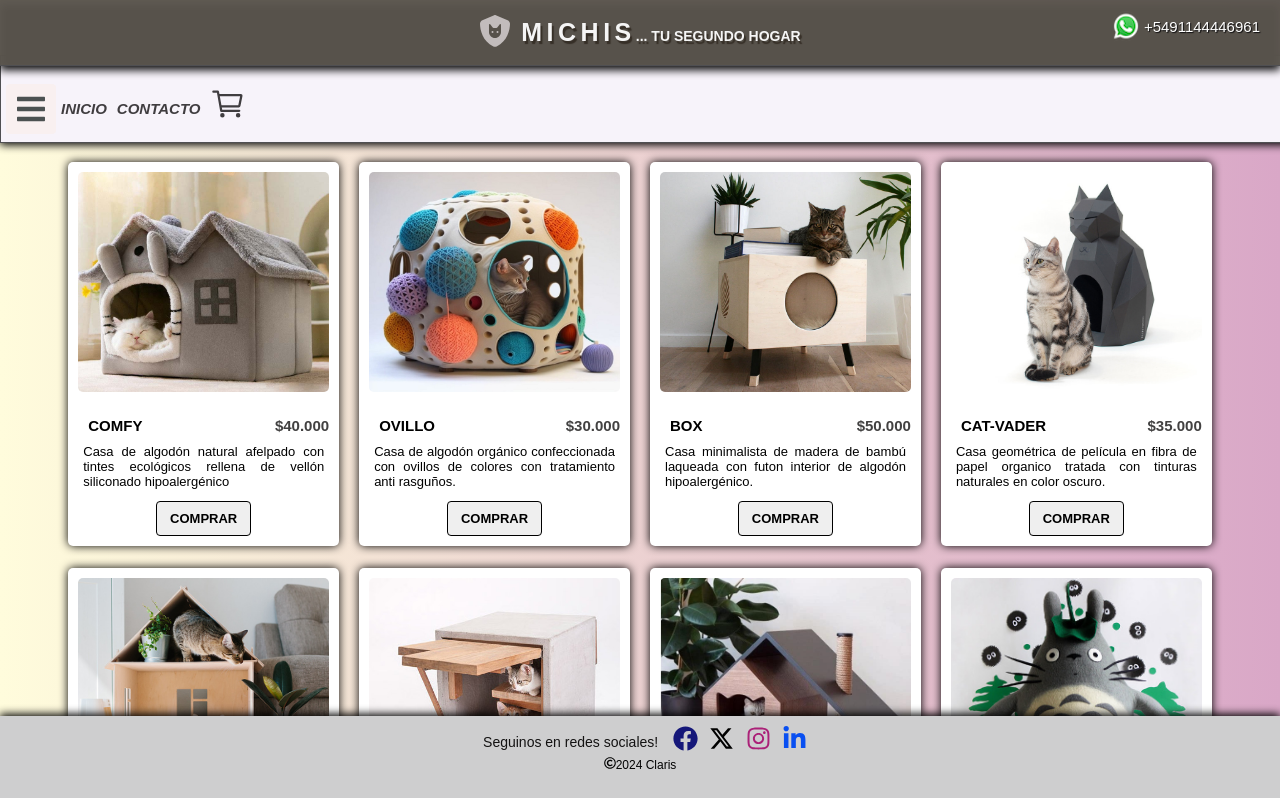
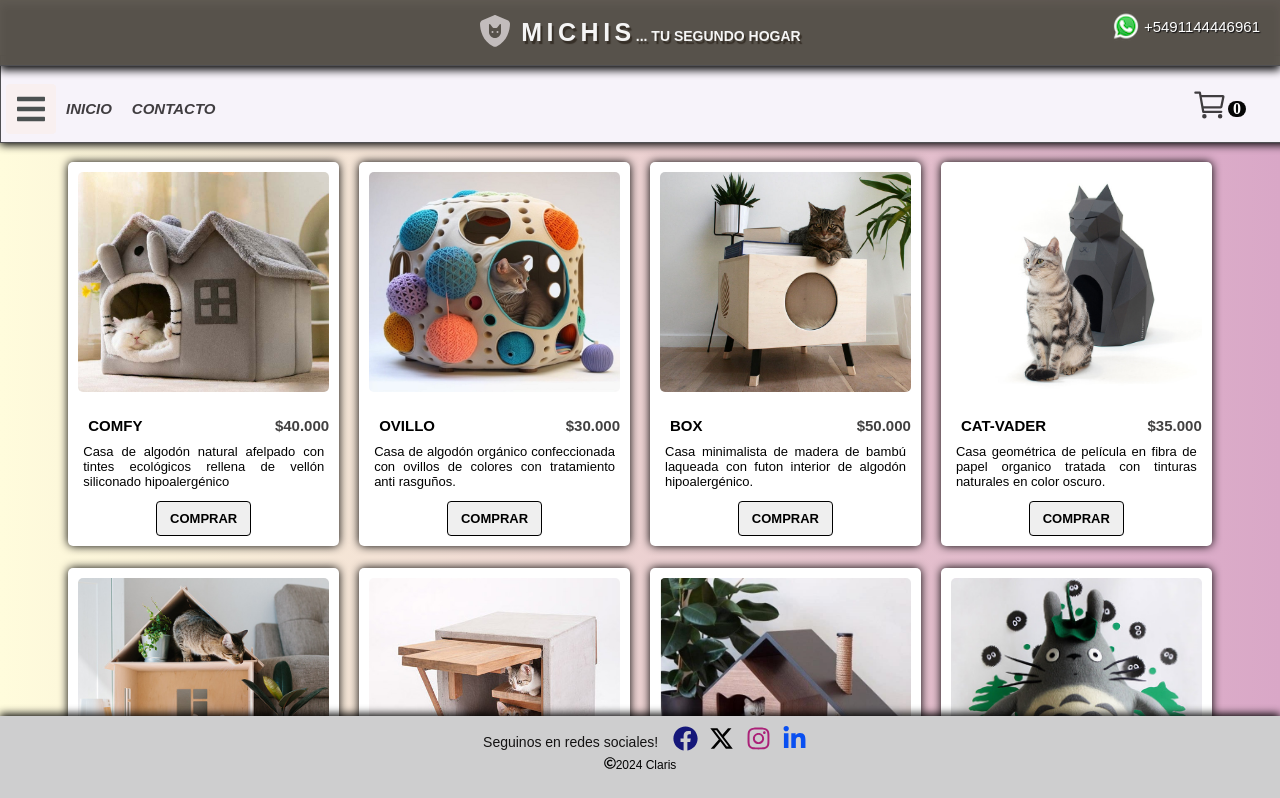
Before and after one commit to holaclaris/michisReact, a React (Create React App) app in the folder michis/: page / in a window 1280 px wide. Shown: the top 798 px of the page. Built offline with nearby package versions, Linux system fonts and the light colour scheme.

Commit message:
Mejora carrito y contador

```diff
--- a/michis/src/components/App.css
+++ b/michis/src/components/App.css
@@ -112,7 +112,12 @@ nav button {
     border-radius: 4px;
     }
 
-
+.barrasLinks{
+    display: flex;
+    flex-direction: column;
+    align-items: center;
+    justify-content: center;
+}
 
 .barras{
     font-size: 2rem;
@@ -138,7 +143,7 @@ nav button {
     text-decoration:none;
     font-size: 15px;
     font-weight: 600;
-    padding:5px;
+    padding:10px;
 }
 
 
@@ -149,11 +154,36 @@ nav button {
     border-radius: 4px;
 }
 
+.carrito .links {
+    padding:0px;
+}
+.carrito{
+    display: flex;
+    flex-direction: row;
+    align-items: center;
+    justify-content: center;
+}
+
 #carritoCompras:hover{
     transform: scale(1.1);
     font-weight: bolder;
     background-color: #9790902f;
     border-radius: 4px;
+}
+
+#contador{
+    height: 16px;
+    display: flex;
+    align-items: center;
+    justify-content: center;
+    font-weight: 800;
+    background-color: #060606;
+    color: white;
+    padding-left: 4px;
+    padding-right: 4px;
+    border-radius: 25px;
+    width: 10px;
+
 }
 
 #productos{
@@ -411,7 +441,7 @@ a{
 
     nav{
         flex-direction:row;
-        justify-content: flex-start;
+        justify-content: space-between;
         align-items: center;
         position: fixed;
         top:55px;
@@ -419,6 +449,10 @@ a{
         padding-top: 25px;
         width:100%;
         border-radius: 0px;
+    }
+
+    .barrasLinks{
+        flex-direction: row;
     }
 
     nav div i{
@@ -432,6 +466,10 @@ a{
 
     .lista li i{
         padding-right: 10px;
+    }
+
+    .carrito{
+        padding-right: 40px;
     }
 
     main{
--- a/michis/src/components/Navbar.js
+++ b/michis/src/components/Navbar.js
@@ -7,6 +7,7 @@ import { IoCartOutline } from "react-icons/io5";
 function Navbar(){
     return(
         <nav>
+            <div className="barrasLinks">
             <button className='barras'>
                 <FaBars />
             </button>
@@ -19,9 +20,11 @@ function Navbar(){
                     <Link to='/Contact' className='links'> CONTACTO </Link>
                 </li>
             </ul>
+            </div>
 
                 <div className='carrito'>
                     <Link to='/Carrito' className='links'> <IoCartOutline id='carritoCompras' /> </Link>
+                    <div id='contador'><p>0</p></div>
                 </div>
         </nav>
     )
```
